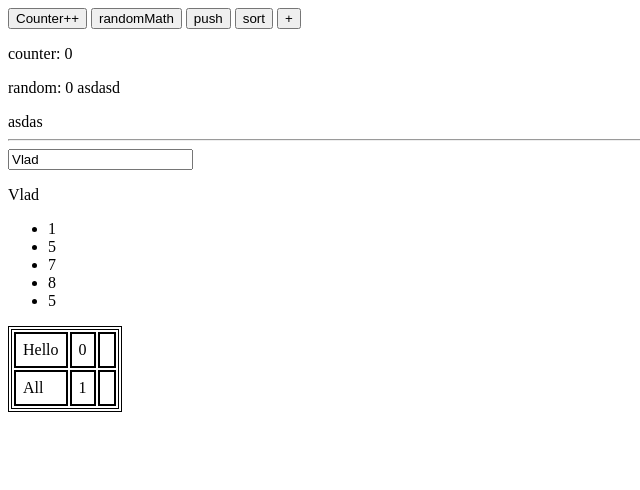
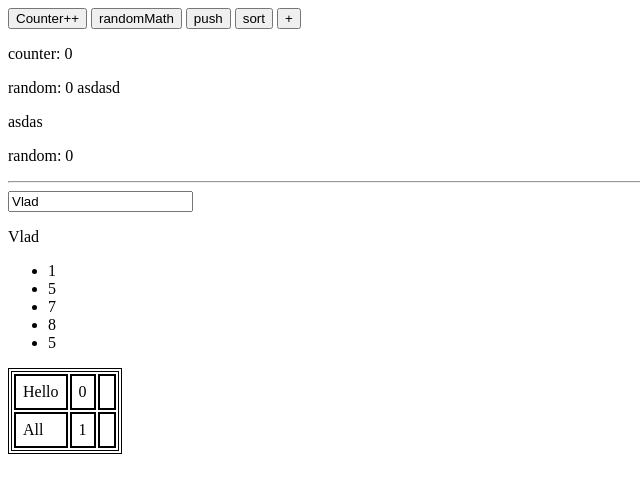
Before and after one commit to Qurtik/Vue, a plain HTML site: page Lesson-1/Lesson-1.html in a window 1280 px wide. Shown: the whole page, without its empty margins (0-640 px from the left). Drawn offline with Linux system fonts and the light colour scheme.

Commit message:
Update Lesson-1/Lesson-1.html

```diff
--- a/Lesson-1/Lesson-1.html
+++ b/Lesson-1/Lesson-1.html
@@ -25,6 +25,7 @@
 	<p> counter: {{ counter }} </p>
 	<p> random: {{ random }} asdasd</p>
 	asdas
+	<p> random: {{ random }}</p>
 	<hr>
 	<input type="text" name="" v-model="name">
 	<p>{{ name }}</p>
```
